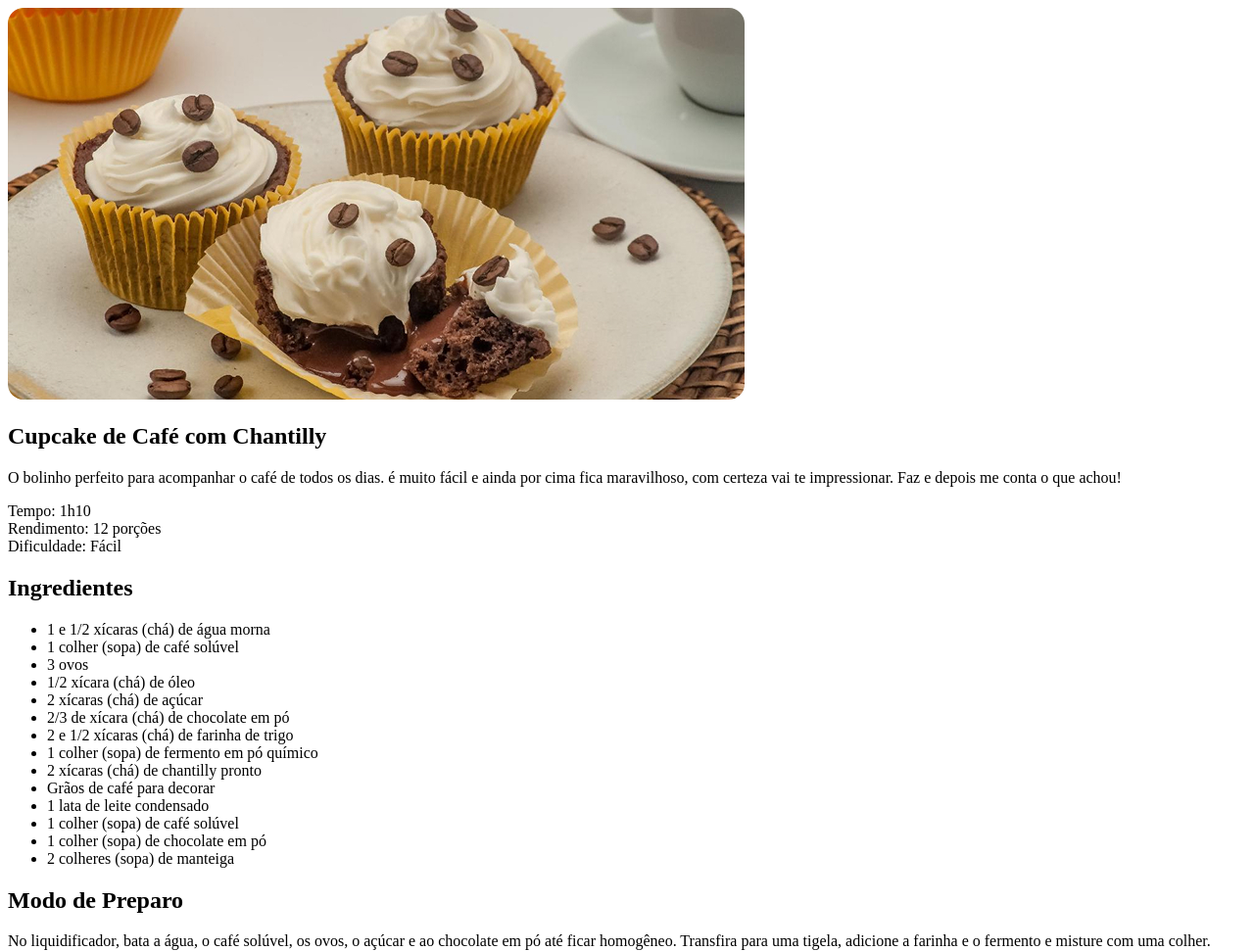
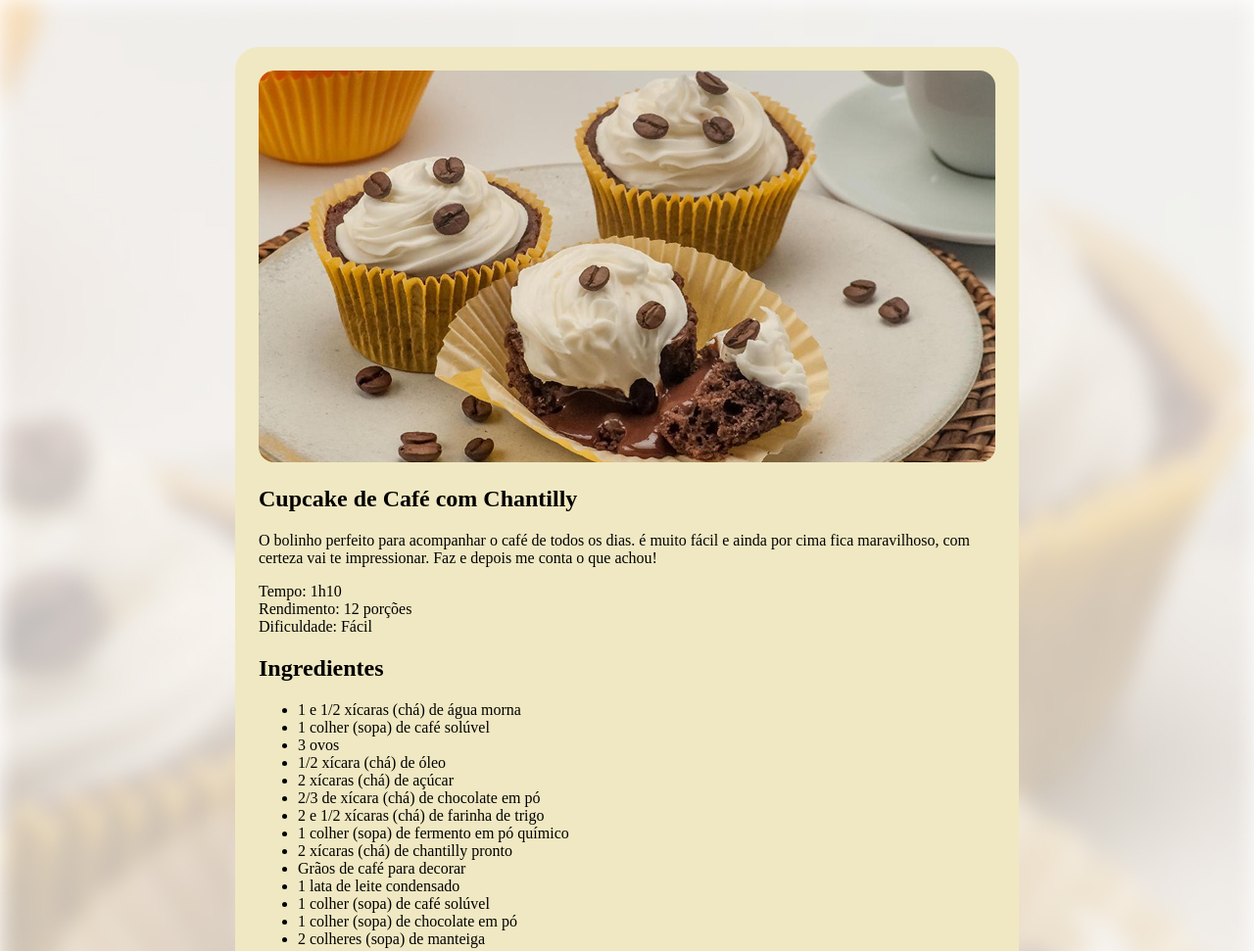
Before and after one commit to GabrielaKawamoto/P-gina-da-receita, a plain HTML site: page index.html in a window 1280 px wide. Shown: the top 971 px of the page at 98% size. Drawn offline with Linux system fonts and the light colour scheme; files that its build step writes are made by us from their sources.

Commit message:
Imagem de Fundo e Page

```diff
--- a/Assets/style.css
+++ /dev/null
@@ -1,3 +0,0 @@
-img {
-    border-radius: 16px;
-}
--- a/index.html
+++ b/index.html
@@ -8,8 +8,7 @@
     <link rel="stylesheet" href="style.css">
 </head>
 <body>
-    <div id="page"></div>
-    <img src="assets/main-image.jpg" alt="Imagem de um capcake com grãos de café e chantilly">
+    <div id="page"><img src="assets/main-image.jpg" alt="Imagem de um capcake com grãos de café e chantilly">
     <main>
         <section id="About"><h1>Cupcake de Café com Chantilly</h1></section>
         <p>
--- /dev/null
+++ b/style.css
@@ -0,0 +1,19 @@
+
+#page {
+    width: 800px;
+    padding: 24px;
+    background-color: #F0E8C2;
+    border-radius: 24px;
+    margin: 48px auto;
+    box-sizing: border-box;
+
+}
+body{
+    background-image: url(assets/bg-image.jpg);
+    background-size: cover;
+    }
+
+
+img {
+    border-radius: 16px;
+}
```
Also changed, not shown: Assets/bg-image.jpg (renamed from Assets/fundo.jpg).
